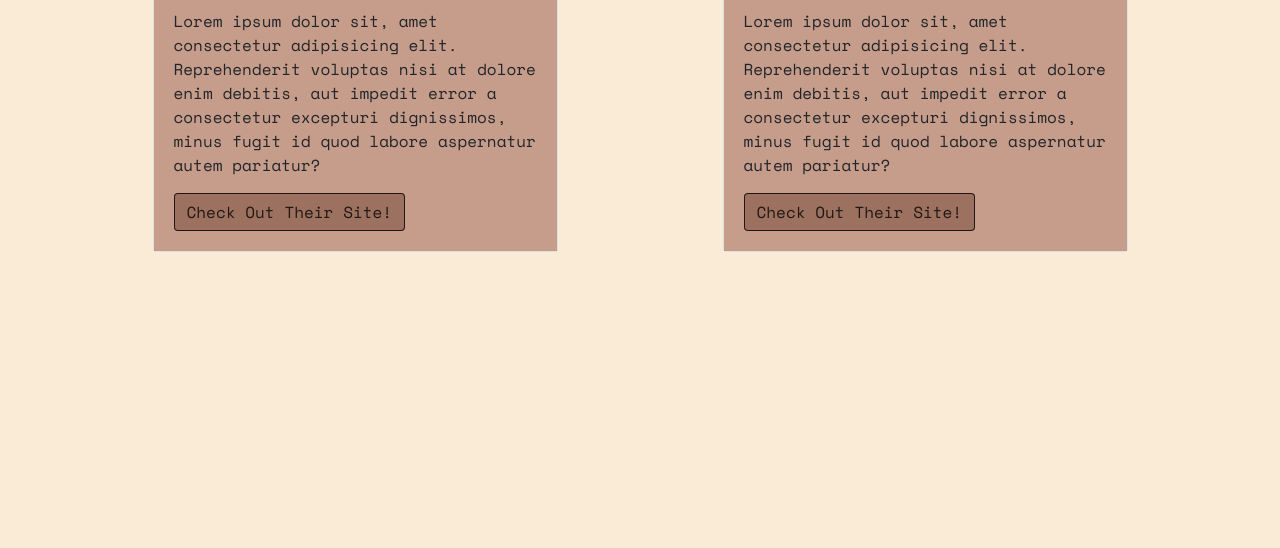
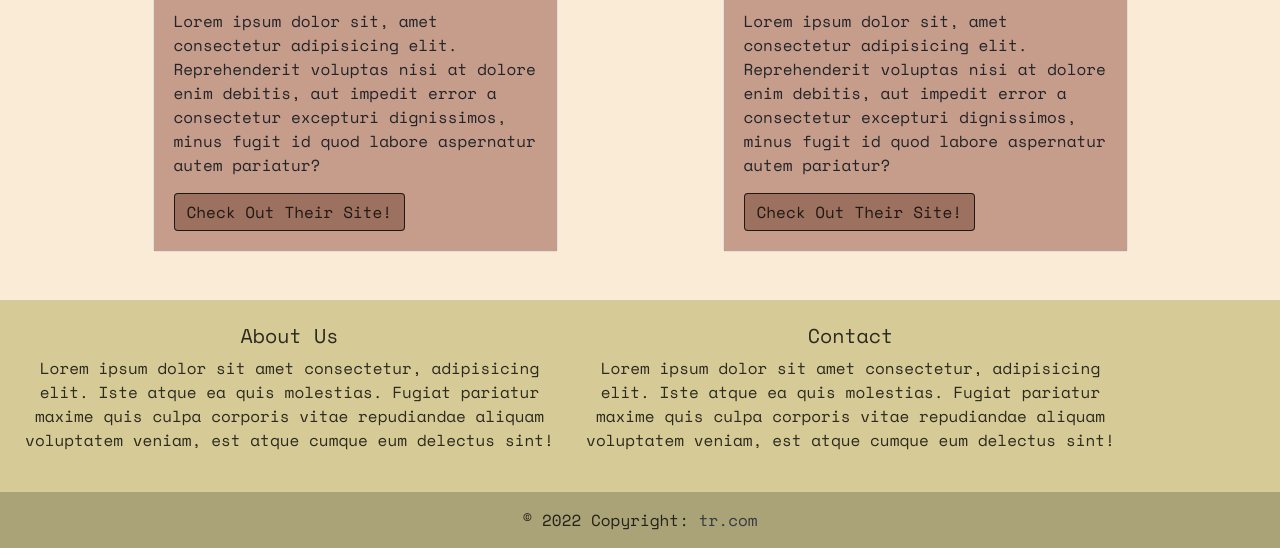
Before and after one commit to tdr3215/Bootstrap-Practice, a plain HTML site: page index.html in a window 1280 px wide. Shown: the part 1314-1862 px from the top of the page. Before the commit the page ends 1566 px from the top, so only its background shows below. Drawn offline with nearby package versions, Linux system fonts and the light colour scheme.

Commit message:
finished styling the index page

```diff
--- a/index.html
+++ b/index.html
@@ -83,7 +83,7 @@
           </div>
 
           <!-- Teriyaki Box -->
-          <div class="card mx-auto mt-5">
+          <div class="card mx-auto mt-5 mb-5">
             <img
               class="card-img-top"
               src="/images/sushi.jpeg"
@@ -134,7 +134,7 @@
           </div>
 
           <!-- My Kitchen -->
-          <div class="card mx-auto mt-5">
+          <div class="card mx-auto mt-5 mb-5">
             <img
               class="card-img-top"
               src="/images/kitchen.jpeg"
@@ -156,6 +156,41 @@
         </div>
       </div>
     </div>
+
+    <!-- Footer -->
+
+    <footer class="text-center text-lg-start">
+      <div class="container p-4 mr-0 ml-0">
+        <div class="row">
+          <div class="col-lg-6 col-md-12 mb-4 mb-md-0">
+            <h5>About Us</h5>
+
+            <p>
+              Lorem ipsum dolor sit amet consectetur, adipisicing elit. Iste
+              atque ea quis molestias. Fugiat pariatur maxime quis culpa
+              corporis vitae repudiandae aliquam voluptatem veniam, est atque
+              cumque eum delectus sint!
+            </p>
+          </div>
+
+          <div class="col-lg-6 col-md-12 mb-4 mb-md-0">
+            <h5>Contact</h5>
+
+            <p>
+              Lorem ipsum dolor sit amet consectetur, adipisicing elit. Iste
+              atque ea quis molestias. Fugiat pariatur maxime quis culpa
+              corporis vitae repudiandae aliquam voluptatem veniam, est atque
+              cumque eum delectus sint!
+            </p>
+          </div>
+        </div>
+      </div>
+
+      <div class="text-center p-3" style="background-color: rgba(0, 0, 0, 0.2)">
+        © 2022 Copyright:
+        <a class="text-dark" href="#">tr.com</a>
+      </div>
+    </footer>
     <!-- <h1>Welcome to My Favorite Restaurants in Metro Atlanta</h1>
     <nav class="navbar">
       <ul class="nav-links">
--- a/main.css
+++ b/main.css
@@ -13,12 +13,17 @@ body {
   font-family: inherit;
 }
 
-.navbar-light {
+.navbar-light,
+footer {
   background-color: rgba(128, 128, 0, 0.3);
 }
 
 .navbar-light .navbar-nav .nav-link {
   color: rgba(0, 0, 0, 0.795);
+}
+
+.bg-light {
+  background-color: rgba(128, 128, 0, 0.3);
 }
 
 .col-md {
@@ -47,6 +52,10 @@ body {
 .btn-primary:hover {
   background-color: #9d887f;
   border-color: rgba(0, 0, 0, 0.548);
+  color: rgba(0, 0, 0, 0.795);
+}
+
+footer {
   color: rgba(0, 0, 0, 0.795);
 }
 
```
